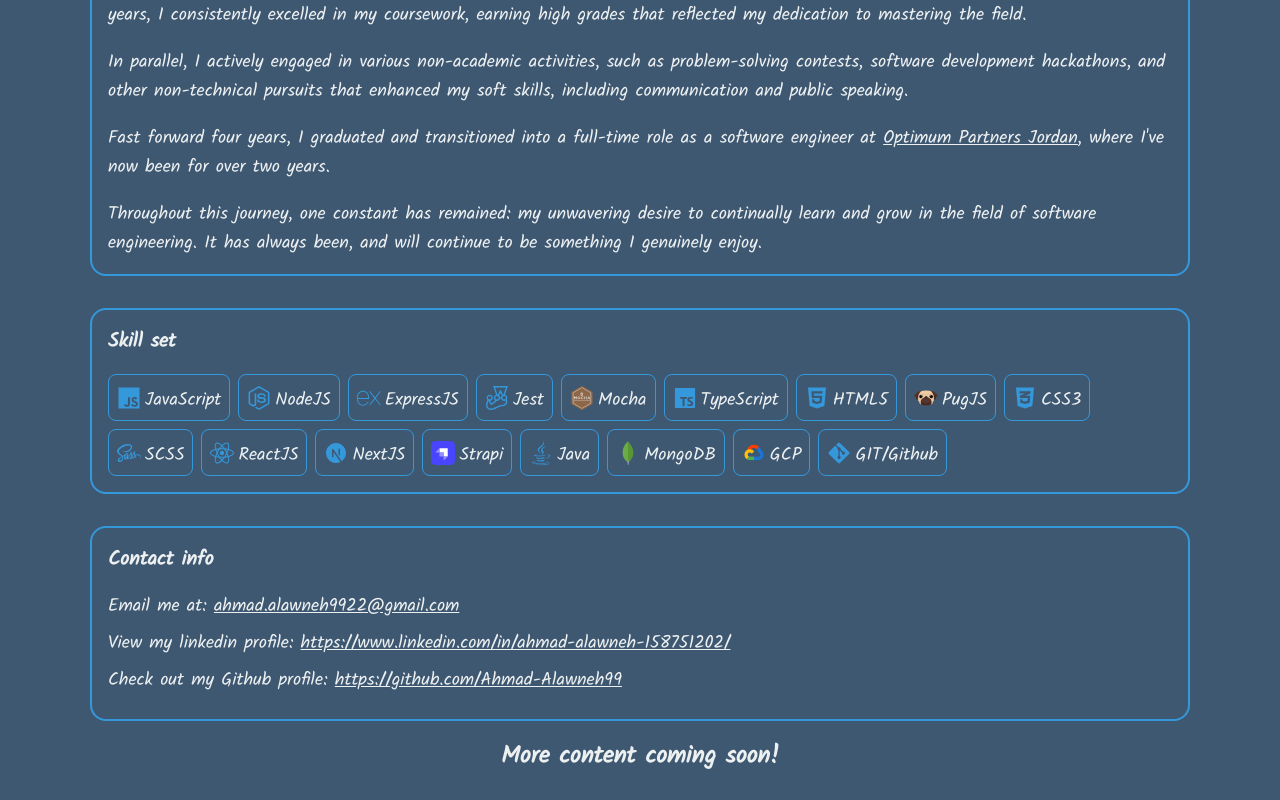
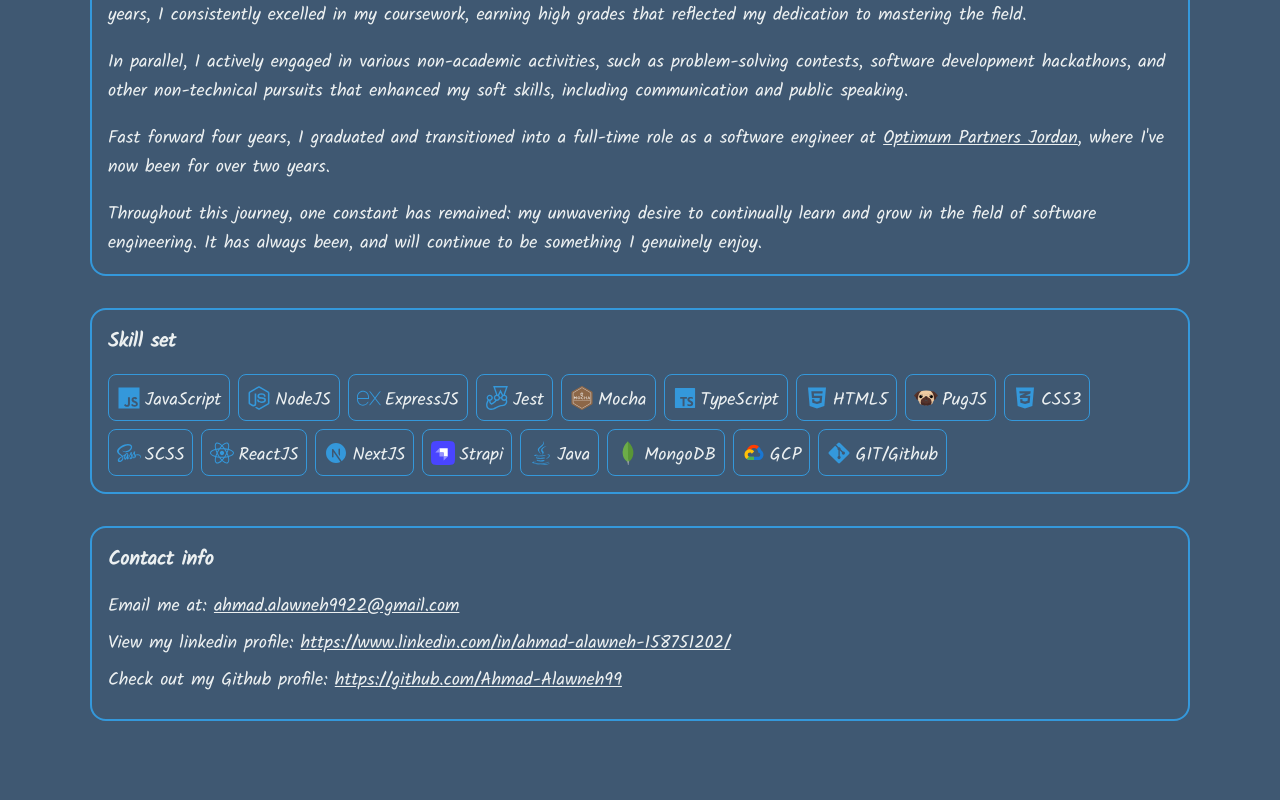
Before and after one commit to Ahmad-Alawneh99/Portfolio, a Next.js app: page / in a window 1280 px wide. Shown: the part 390-1190 px from the top of the page. After the commit the page ends 1127 px from the top, so only its background shows below. Built offline with nearby package versions, Linux system fonts and the light colour scheme.

Commit message:
Remove coming soon message

```diff
--- a/src/app/page.js
+++ b/src/app/page.js
@@ -15,7 +15,6 @@ export default function RenderHomePage() {
 				<About/>
 				<Skills/>
 				<ContactInfo/>
-				<h2 className={sharedStyles.comingSoon}>More content coming soon!</h2>
 			</main>
 		</>
 	);
--- a/src/app/shared.module.scss
+++ b/src/app/shared.module.scss
@@ -6,7 +6,3 @@
 	max-width: 1132px;
 	padding: 0 16px;
 }
-
-.comingSoon {
-	margin-bottom: 24px;
-}
```
